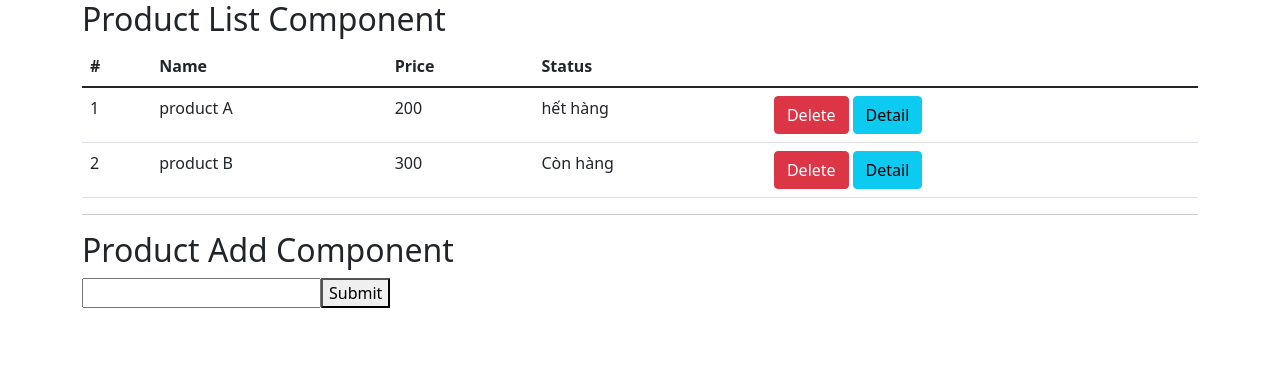
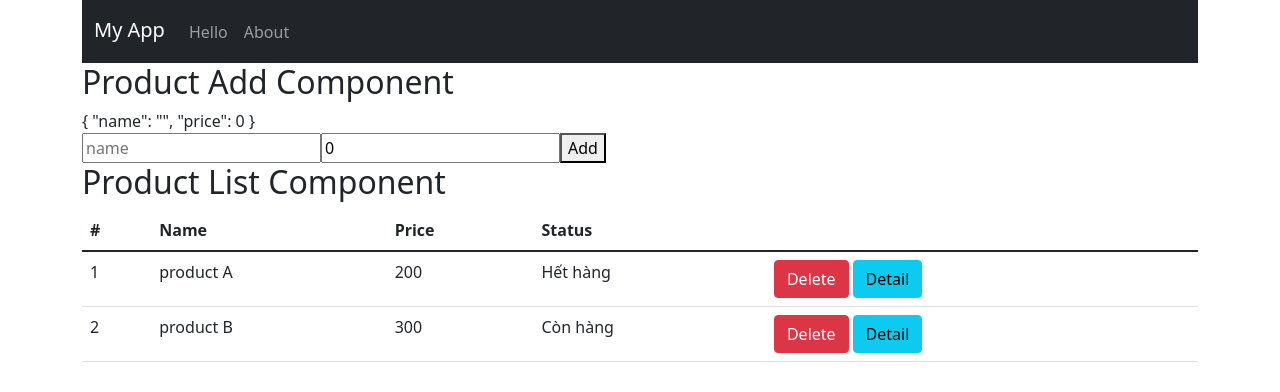
Before and after one commit to anhntph14690/angular_framework1, an Angular app: page / in a window 1280 px wide. Shown: the top 392 px of the page. Built offline with nearby package versions, Linux system fonts and the light colour scheme.

Commit message:
feat: Buổi 3_Add Product

```diff
--- a/src/app/app-routing.module.ts
+++ b/src/app/app-routing.module.ts
@@ -1,8 +1,10 @@
+import { HelloComponent } from './components/hello/hello.component';
 import { NgModule } from '@angular/core';
 import { RouterModule, Routes } from '@angular/router';
 import { AboutComponent } from './components/about/about.component';
 
 const routes: Routes = [
+  { path: 'hello', component: HelloComponent },
   {path: 'about', component: AboutComponent}
 ];
 
--- a/src/app/app.component.html
+++ b/src/app/app.component.html
@@ -1,10 +1,5 @@
-<!-- <header>
-  header
-  <a routerLink="hello">Hello</a>
-  <a routerLink="about">About</a>
-</header>
-<hr /> -->
-<!-- <nav class="navbar navbar-expand-lg navbar-dark bg-dark">
+
+<nav class="navbar navbar-expand-lg navbar-dark bg-dark">
   <div class="container-fluid">
     <h4 class="navbar-brand" >My App</h4>
     <button class="navbar-toggler" type="button" data-bs-toggle="collapse" data-bs-target="#navbarNavDarkDropdown"
@@ -26,12 +21,11 @@
       </ul>
     </div>
   </div>
-</nav> -->
+</nav>
 
 
 
+<app-product-add (onAdd) = "onHandleAdd($event)"></app-product-add>
 <h2>Product List Component</h2>
+
 <app-products [products]="productList"></app-products>
-<hr />
-<h2>Product Add Component</h2>
-<app-product-add></app-product-add>
--- a/src/app/app.component.ts
+++ b/src/app/app.component.ts
@@ -21,5 +21,8 @@ export class AppComponent {
       status: true
     }
   ]
-
+  onHandleAdd(product: any) {
+    console.log("product", product);
+    this.productList.push(product);
+  }
 }
--- a/src/app/components/products/products.component.html
+++ b/src/app/components/products/products.component.html
@@ -13,7 +13,7 @@
             <td>{{ i + 1 }}</td>
             <td>{{ product.name }}</td>
             <td>{{ product.price }}</td>
-            <td>{{ product.status ? 'Còn hàng' : 'hết hàng' }}</td>
+            <td>{{ product.status ? 'Còn hàng' : 'Hết hàng' }}</td>
             <td>
                 <button class="btn btn-danger" (click)="onHandleDelete(product.id)">Delete</button>
                 <button class="btn btn-info ms-1" (click)="onHandleGetInfo(product)">Detail</button>
--- a/src/app/product-add/product-add.component.html
+++ b/src/app/product-add/product-add.component.html
@@ -1,4 +1,7 @@
-<form action="">
-    <input type="text" />
-    <button>Submit</button>
+<h2>Product Add Component</h2>
+{{ product | json }}
+<form (ngSubmit)="onSubmit()">
+    <input type="text" [(ngModel)]="product.name" placeholder="name" name="name" />
+    <input type="number" [(ngModel)]="product.price" placeholder="price" name="price" />
+    <button>Add</button>
 </form>
--- a/src/app/product-add/product-add.component.ts
+++ b/src/app/product-add/product-add.component.ts
@@ -1,4 +1,4 @@
-import { Component, OnInit } from '@angular/core';
+import { Component, OnInit, EventEmitter, Output } from '@angular/core';
 
 @Component({
   selector: 'app-product-add',
@@ -6,10 +6,20 @@ import { Component, OnInit } from '@angular/core';
   styleUrls: ['./product-add.component.css']
 })
 export class ProductAddComponent implements OnInit {
-
+  @Output() onAdd = new EventEmitter()
+  product: { name: string, price: number } = {
+    name: "",
+    price: 0
+  }
   constructor() { }
 
   ngOnInit(): void {
   }
+  onSubmit() {
+    console.log('submited')
+    console.log('this.product', this.product);
+    // Bắn dữ liệu lên app.component.ts
+    this.onAdd.emit(this.product)
+  }
 
 }
```
